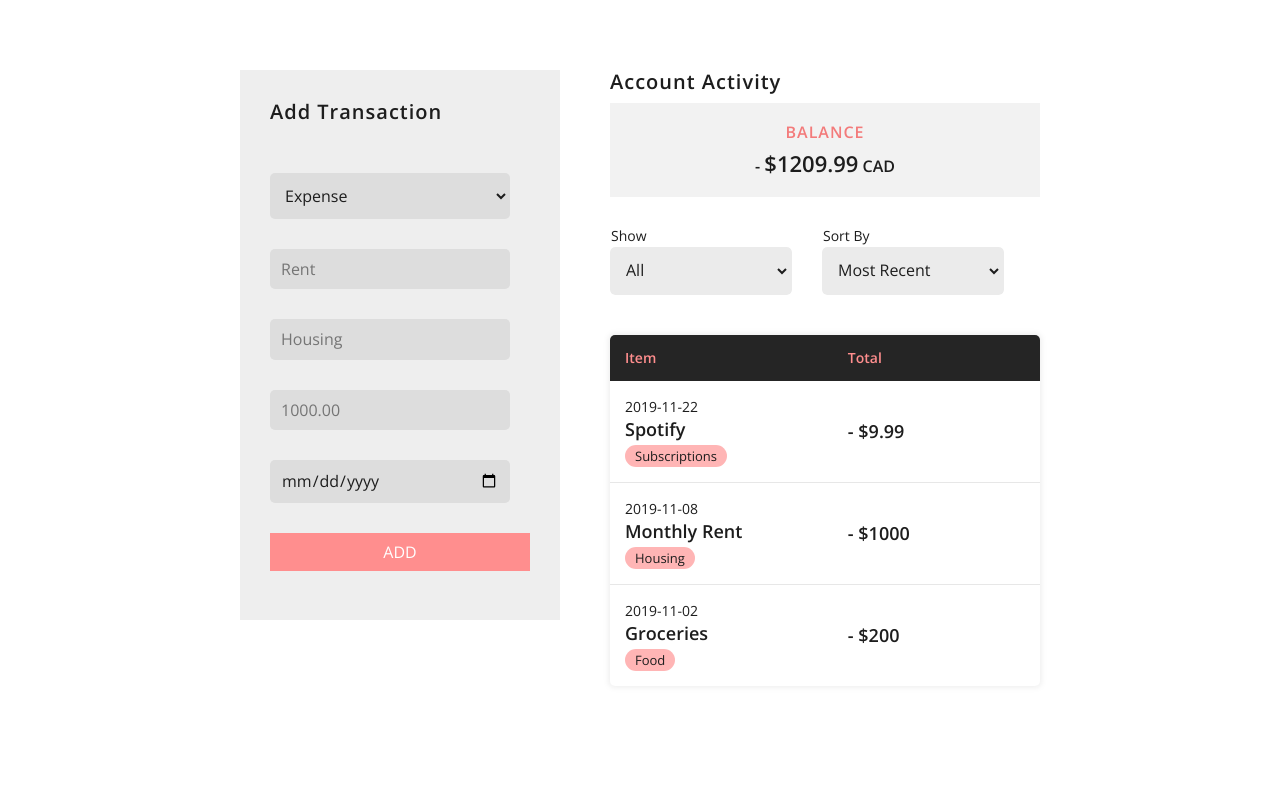
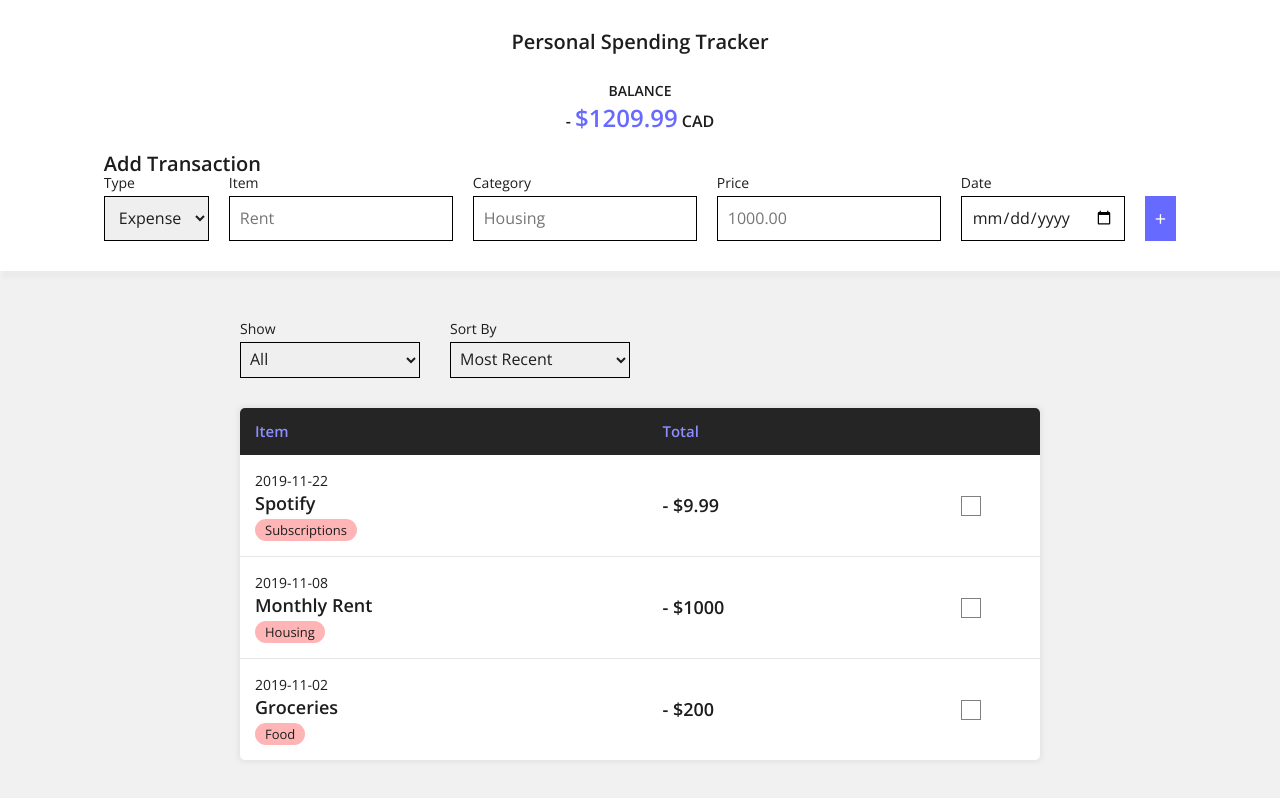
Before and after one commit to robinnong/personal-spending-tracker, a React (Create React App) app: page / in a window 1280 px wide. Built offline with nearby package versions, Linux system fonts and the light colour scheme.

Commit message:
Updated styling and added multi select to delete items

```diff
--- a/src/App.css
+++ b/src/App.css
@@ -53,82 +53,47 @@ body {
   color: #1d1d1d;
   min-width: 320px;
   font-family: 'Open Sans', sans-serif;
+  background-color: rgb(241, 241, 241);
 }
 
 header {
-  height: 70px;
   display: flex;
+  flex-direction: column;
   align-items: center;
-  justify-content: center;
-  color: #FFF;
+  background-color: white;
+  padding: 30px 20px 20px 20px;
+  box-shadow: 5px 5px 3px 2px rgba(173, 173, 173, 0.1);
 }
 
 .wrapper {
   margin: 0 auto;
-  width: 80%;
+  width: 90%;
   max-width: 800px;
 }
 
 h1, h2 {
   font-size: 2rem;
-  letter-spacing: 0.1rem;
 }
 
 main {
-  display: flex;
+  /* display: flex;    */
 }
 
 /* Item Input Form Styles */
-input, select, fieldset {
-  font-family: inherit;
-  border-radius: 5px;
-  border: 1px solid transparent;
-  width: 180px;
+input, select {
   font-family: inherit;
   color: inherit;
-  background-color: #ebebeb;
+  border: 1px solid black;
 }
 
-input, select { padding: 10px; }
-
-input:focus { border: 1px solid #ffffff; }
-
-.inputForm {
-  display: flex;
-  flex-direction: column;
-  max-height: 550px;
-  min-width: 280px;
-  width: 40%;
-  margin-right: 50px;
-  padding: 30px;
-  background-color:#eeeeee;
-}
-
-.inputForm + div {
-  width: calc(60% - 50px);
-}
-
-.inputForm input,
-.inputForm select {
-  background-color: #dddddd;
-  width: 100%;
-}
-
-.inputForm div {
-  margin-right: 20px;
-  position: relative;
-  margin-bottom: 30px;
-  overflow-y: auto;
-}
-
-.inputForm h2 {margin-bottom: 50px;}
+select { cursor: pointer; }
 
 label {
-  position: absolute;
-  top: -20px;
   font-size: inherit;
   font-size: 1.4rem;
   font-family: inherit;
+  display: block;
+  margin-bottom: 5px;
 }
 
 /* Hide increment arrows in Firefox */
@@ -141,29 +106,62 @@ input::-webkit-inner-spin-button {
   margin: 0;
 }
 
+.inputForm {
+  display: flex;
+  flex-wrap: wrap;
+  align-items: flex-end;
+  /* flex-direction: column;   */
+  /* max-height: 550px;
+  min-width: 280px; */
+  /* width: 40%;
+  margin-right: 50px;    */
+  background-color:#ffffff;
+}
+
+.inputForm input,
+.inputForm select {
+  padding: 10px;
+  height: 45px;
+  margin-bottom: 10px;
+  width: 100%;
+}
+
+.inputForm div {
+  margin-right: 20px;
+  position: relative;
+  overflow-y: auto;
+}
+
 /* Filter by Category */
-.visiblilityFilters {
+.filterSelect {
   display: flex;
   margin-top: 50px;
+  margin-bottom: 10px;
 }
-.filterSelect {margin-bottom: 10px;}
+
 .filterSelect label {margin-right: 10px;}
 
-fieldset {
+.filterSelect select {
+  width: 180px;
+  padding: 5px;
+}
+
+.filterSelect > div {
   position: relative;
   display: inline-block;
   margin-right: 30px;
 }
 
-select { cursor: pointer; }
-
 .add {
-  background-color: #ff8e8e;
+  background-color: #676aff;
   font-family: inherit;
+  font-size: 2rem;
   text-transform: uppercase;
   color: white;
-  padding: 10px 0;
+  padding: 10px;
   border: none;
+  height: 45px;
+  margin-bottom: 10px;
   cursor: pointer;
 }
 
@@ -187,7 +185,7 @@ caption {
 
 th {
   text-align: left;
-  font-size: 1.4rem;
+  font-size: 1.5rem;
 }
 
 th:not(:last-of-type) {
@@ -196,7 +194,7 @@ th:not(:last-of-type) {
 }
 
 th:last-of-type {
-  max-width: 50px;
+  max-width: 70px;
 }
 
 tr:not(:first-of-type) {
@@ -236,7 +234,7 @@ table button {
 
 .tableHeadings {
   background-color: #252525;
-  color: #ff8e8e;
+  color: #8c8eff;
 }
 
 .summary {
@@ -244,16 +242,33 @@ table button {
   text-align: center;
   padding: 20px;
   margin-top: 10px;
-  background-color: hsl(0, 0%, 95%);
 }
 
 .summary h2 {
-  font-size: 1.6rem;
+  font-size: 1.4rem;
   text-transform: uppercase;
-  margin-bottom: 10px;
-  color: #f37b7b;
+  margin-bottom: 5px;
 }
 
 .summary span {
-  font-size: 2.2rem;
+  color: #676aff;
+  font-size: 2.4rem;
 }
+
+.checkbox {
+  height: 20px;
+  width: 20px;
+  border: 1px solid grey;
+  color: black;
+  margin: 0 auto;
+  display: block;
+}
+
+.deleteButton {
+  background-color: rgb(255, 94, 94);
+  color: black;
+  padding: 4px 8px;
+  border-radius: 5px;
+  margin: 0 auto;
+  display: block;
+}
--- a/src/App.js
+++ b/src/App.js
@@ -9,12 +9,11 @@ const App = () => (
   <>
     <header>
       <h1>Personal Spending Tracker</h1>
+      <Balance />
+      <AddItem />
     </header>
     <main className="wrapper">
-      <AddItem />
       <div>
-        <h2>Account Activity</h2>
-        <Balance />
         <Filter />
         <List />
       </div>
--- a/src/components/AddItem.js
+++ b/src/components/AddItem.js
@@ -13,6 +13,8 @@ const AddItem = ({ current, dispatch }) => {
   const { type, name, category, price, date } = current;
 
   return (
+    <div>
+      <h2>Add Transaction</h2>
       <form
         action=""
         className="inputForm"
@@ -22,7 +24,6 @@ const AddItem = ({ current, dispatch }) => {
         }}
         onChange={handleUserInput}
         >
-      <h2>Add Transaction</h2>
         <div>
           <label htmlFor="name">Type</label>
           <select
@@ -75,8 +76,9 @@ const AddItem = ({ current, dispatch }) => {
             required={true}
             />
         </div>
-      <button className="add" type="submit" aria-label="add item">Add</button>
+        <button className="add" type="submit" aria-label="add item">+</button>
       </form>
+    </div>
   )
 }
 
--- a/src/components/Item.js
+++ b/src/components/Item.js
@@ -1,8 +1,10 @@
-import React from 'react';
-import { Button } from '@material-ui/core';
-import { Delete } from '@material-ui/icons';
+import React, { useState } from 'react';
+import CheckIcon from '@material-ui/icons/Check';
 
-const Item = ({ onClick, date, name, category, price }) => (
+const Item = ({ onClick, date, name, category, price }) => {
+    const [checked, isChecked] = useState(false);
+
+    return (
         <tr>
             <td className="itemCard">
                 <span className="date">{date}</span>
@@ -16,11 +18,19 @@ const Item = ({ onClick, date, name, category, price }) => (
                 ${Math.abs(price)}
             </td>
             <td>
-            <button aria-label="Delete item" onClick={onClick}>
-                <Delete />
+                <button
+                className="checkbox"
+                aria-label="checkbox"
+                    onClick={() => {
+                        onClick()
+                        isChecked(!checked)
+                    }}
+                >
+                    {checked ? <CheckIcon /> : null}
                 </button>
             </td>
         </tr>
     )
+}
 
 export default Item
--- a/src/components/SelectFilter.js
+++ b/src/components/SelectFilter.js
@@ -1,9 +1,8 @@
 import React from 'react';
 
 const SelectFilter = ({ categories, sort, filter }) => (
-  <div className="visiblilityFilters">
   <form action="" className="filterSelect">
-      <fieldset>
+    <div>
       <label htmlFor="filter">Show</label>
       <select
         name="filter"
@@ -19,8 +18,9 @@ const SelectFilter = ({ categories, sort, filter }) => (
           )
         })}
       </select>
-      </fieldset>
-      <fieldset>
+    </div>
+
+    <div>
       <label htmlFor="sort">Sort By</label>
       <select
         name="sort"
@@ -31,9 +31,8 @@ const SelectFilter = ({ categories, sort, filter }) => (
         <option value="name">Alphabetical</option>
         <option value="price">Highest to Lowest</option>
       </select>
-      </fieldset>
+    </div>
   </form>
-  </div>
 )
 
 export default SelectFilter
--- a/src/components/Table.js
+++ b/src/components/Table.js
@@ -1,14 +1,31 @@
-import React from 'react';
+import React, { useState } from 'react';
 import { connect } from 'react-redux';
 import Item from './Item';
 
-const Table = ({ items, deleteItem }) => (
+const Table = ({ items, deleteItem }) => {
+    const [selected, setSelected] = useState([]);
+
+    // Removes or adds selection
+    const addSelected = (id) => {
+        if (selected.includes(id)) {
+            setSelected([...selected].filter(item => item !== id))
+        } else {
+            setSelected([...selected, id]);
+        }
+    }
+
+    return (
         <table>
             <thead>
                 <tr className="tableHeadings">
                     <th>Item </th>
                     <th>Total</th>
-                <th></th>
+                    <th>
+                        {selected.length > 0
+                            ? <button className="deleteButton" onClick={() => deleteItem(selected)}>Delete</button>
+                            : null
+                        }
+                    </th>
                 </tr>
             </thead>
             <tbody>
@@ -17,12 +34,13 @@ const Table = ({ items, deleteItem }) => (
                         <Item
                             key={item.id}
                             {...item}
-                        onClick={() => deleteItem(item.id)}
+                            onClick={() => addSelected(item.id)}
                         />
                     )
                 })}
             </tbody>
         </table>
     )
+}
 
 export default connect()(Table)
--- a/src/redux/actions.js
+++ b/src/redux/actions.js
@@ -15,9 +15,9 @@ export const addItem = object => ({
     object
 })
 
-export const deleteItem = id => ({
+export const deleteItem = array => ({
   type: DELETE_ITEM,
-  id
+  array
 })
 
 export const setCurrentItem = object => ({
--- a/src/redux/reducers/items.js
+++ b/src/redux/reducers/items.js
@@ -12,7 +12,7 @@ const items = (state = SampleData, action) => {
         item
       ]
     case 'DELETE_ITEM':
-      return [...state].filter((item) => item.id !== action.id);
+      return [...state].filter((item) => !action.array.includes(item.id));
     default:
       // returns the state unchanged
       return state
```
Also changed, not shown: 1 other file (tests, documents, lock files or other folders). Lines whose indentation alone changed are shown as unchanged.
